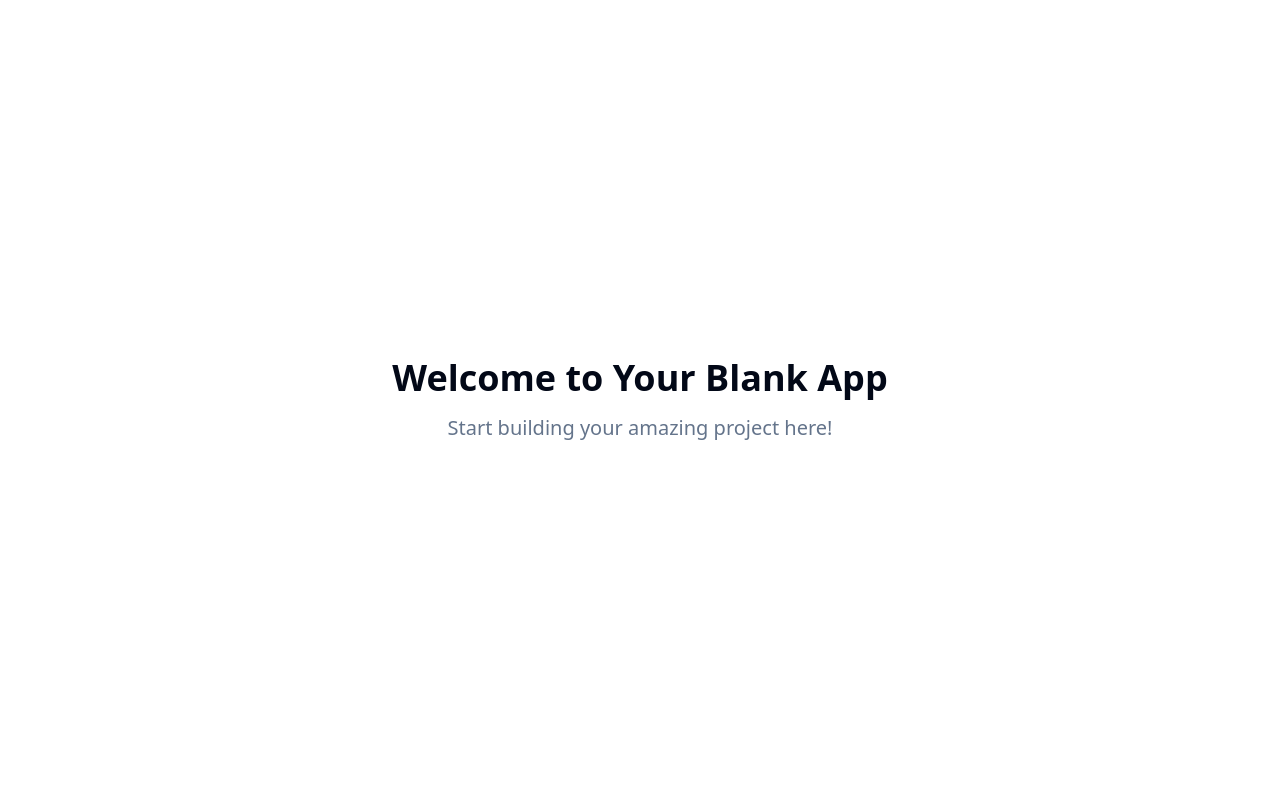
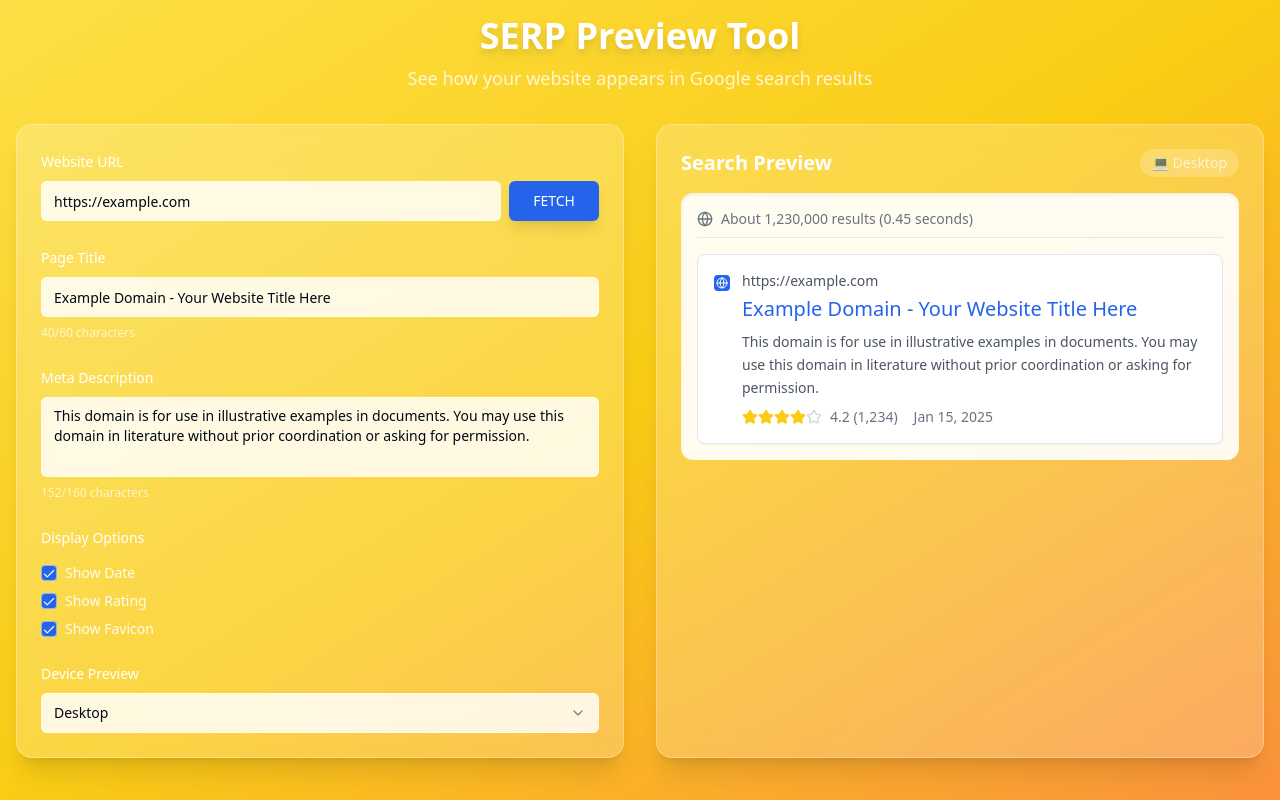
Before and after one commit to shivanshunigam01/SERP-SIMULATOR, a React (Vite) app: page / in a window 1280 px wide. Built offline with nearby package versions, Linux system fonts and the light colour scheme.

Commit message:
feat: Implement SERP preview tool UI

```diff
--- a/src/pages/Index.tsx
+++ b/src/pages/Index.tsx
@@ -1,11 +1,230 @@
-// Update this page (the content is just a fallback if you fail to update the page)
+
+import { useState } from 'react';
+import { Button } from '@/components/ui/button';
+import { Input } from '@/components/ui/input';
+import { Label } from '@/components/ui/label';
+import { Checkbox } from '@/components/ui/checkbox';
+import { Select, SelectContent, SelectItem, SelectTrigger, SelectValue } from '@/components/ui/select';
+import { Textarea } from '@/components/ui/textarea';
+import { Card } from '@/components/ui/card';
+import { Star, Globe } from 'lucide-react';
 
 const Index = () => {
+  const [url, setUrl] = useState('https://example.com');
+  const [pageTitle, setPageTitle] = useState('Example Domain - Your Website Title Here');
+  const [metaDescription, setMetaDescription] = useState('This domain is for use in illustrative examples in documents. You may use this domain in literature without prior coordination or asking for permission.');
+  const [showDate, setShowDate] = useState(true);
+  const [showRating, setShowRating] = useState(true);
+  const [showFavicon, setShowFavicon] = useState(true);
+  const [device, setDevice] = useState('desktop');
+
+  const handleFetch = () => {
+    // Simulate fetching URL data
+    console.log('Fetching URL:', url);
+    // In a real app, this would make an API call to fetch the page metadata
+  };
+
+  const renderStars = (rating: number) => {
+    return Array.from({ length: 5 }, (_, i) => (
+      <Star
+        key={i}
+        className={`w-4 h-4 ${i < rating ? 'fill-yellow-400 text-yellow-400' : 'text-gray-300'}`}
+      />
+    ));
+  };
+
+  const SerpPreview = () => (
+    <div className={`bg-white rounded-lg p-4 shadow-sm border ${device === 'mobile' ? 'max-w-sm' : 'max-w-2xl'}`}>
+      <div className="flex items-start gap-3">
+        {showFavicon && (
+          <div className="flex-shrink-0 mt-1">
+            <div className="w-4 h-4 bg-blue-600 rounded-sm flex items-center justify-center">
+              <Globe className="w-3 h-3 text-white" />
+            </div>
+          </div>
+        )}
+        <div className="flex-1 min-w-0">
+          <div className="flex items-center gap-2 mb-1">
+            <span className="text-sm text-gray-600 truncate">{url}</span>
+          </div>
+          <h3 className="text-xl text-blue-600 hover:underline cursor-pointer mb-2 line-clamp-2">
+            {pageTitle}
+          </h3>
+          <p className="text-sm text-gray-600 leading-relaxed mb-2 line-clamp-3">
+            {metaDescription}
+          </p>
+          <div className="flex items-center gap-4 text-sm text-gray-500">
+            {showRating && (
+              <div className="flex items-center gap-1">
+                <div className="flex">
+                  {renderStars(4)}
+                </div>
+                <span className="ml-1">4.2 (1,234)</span>
+              </div>
+            )}
+            {showDate && (
+              <span>Jan 15, 2025</span>
+            )}
+          </div>
+        </div>
+      </div>
+    </div>
+  );
+
   return (
-    <div className="min-h-screen flex items-center justify-center bg-background">
-      <div className="text-center">
-        <h1 className="text-4xl font-bold mb-4">Welcome to Your Blank App</h1>
-        <p className="text-xl text-muted-foreground">Start building your amazing project here!</p>
+    <div className="min-h-screen bg-gradient-to-br from-yellow-300 via-yellow-400 to-orange-400 p-4">
+      <div className="max-w-7xl mx-auto">
+        <div className="text-center mb-8">
+          <h1 className="text-4xl font-bold text-white mb-2 drop-shadow-lg">
+            SERP Preview Tool
+          </h1>
+          <p className="text-white/80 text-lg">
+            See how your website appears in Google search results
+          </p>
+        </div>
+
+        <div className="grid lg:grid-cols-2 gap-8">
+          {/* Left Panel - Controls */}
+          <Card className="backdrop-blur-lg bg-white/20 border-white/30 shadow-xl rounded-2xl p-6">
+            <div className="space-y-6">
+              {/* URL Input */}
+              <div className="space-y-2">
+                <Label htmlFor="url" className="text-white font-medium">
+                  Website URL
+                </Label>
+                <div className="flex gap-2">
+                  <Input
+                    id="url"
+                    value={url}
+                    onChange={(e) => setUrl(e.target.value)}
+                    placeholder="Enter your website URL"
+                    className="flex-1 bg-white/80 backdrop-blur border-white/50 placeholder:text-gray-500"
+                  />
+                  <Button
+                    onClick={handleFetch}
+                    className="bg-blue-600 hover:bg-blue-700 text-white px-6 shadow-lg"
+                  >
+                    FETCH
+                  </Button>
+                </div>
+              </div>
+
+              {/* Page Title */}
+              <div className="space-y-2">
+                <Label htmlFor="title" className="text-white font-medium">
+                  Page Title
+                </Label>
+                <Input
+                  id="title"
+                  value={pageTitle}
+                  onChange={(e) => setPageTitle(e.target.value)}
+                  placeholder="Enter page title"
+                  className="bg-white/80 backdrop-blur border-white/50 placeholder:text-gray-500"
+                />
+                <p className="text-xs text-white/70">
+                  {pageTitle.length}/60 characters
+                </p>
+              </div>
+
+              {/* Meta Description */}
+              <div className="space-y-2">
+                <Label htmlFor="description" className="text-white font-medium">
+                  Meta Description
+                </Label>
+                <Textarea
+                  id="description"
+                  value={metaDescription}
+                  onChange={(e) => setMetaDescription(e.target.value)}
+                  placeholder="Enter meta description"
+                  rows={3}
+                  className="bg-white/80 backdrop-blur border-white/50 placeholder:text-gray-500 resize-none"
+                />
+                <p className="text-xs text-white/70">
+                  {metaDescription.length}/160 characters
+                </p>
+              </div>
+
+              {/* Toggle Options */}
+              <div className="space-y-4">
+                <Label className="text-white font-medium">Display Options</Label>
+                <div className="space-y-3">
+                  <div className="flex items-center space-x-2">
+                    <Checkbox
+                      id="date"
+                      checked={showDate}
+                      onCheckedChange={setShowDate}
+                      className="border-white/50 data-[state=checked]:bg-blue-600"
+                    />
+                    <Label htmlFor="date" className="text-white/90 cursor-pointer">
+                      Show Date
+                    </Label>
+                  </div>
+                  <div className="flex items-center space-x-2">
+                    <Checkbox
+                      id="rating"
+                      checked={showRating}
+                      onCheckedChange={setShowRating}
+                      className="border-white/50 data-[state=checked]:bg-blue-600"
+                    />
+                    <Label htmlFor="rating" className="text-white/90 cursor-pointer">
+                      Show Rating
+                    </Label>
+                  </div>
+                  <div className="flex items-center space-x-2">
+                    <Checkbox
+                      id="favicon"
+                      checked={showFavicon}
+                      onCheckedChange={setShowFavicon}
+                      className="border-white/50 data-[state=checked]:bg-blue-600"
+                    />
+                    <Label htmlFor="favicon" className="text-white/90 cursor-pointer">
+                      Show Favicon
+                    </Label>
+                  </div>
+                </div>
+              </div>
+
+              {/* Device Selection */}
+              <div className="space-y-2">
+                <Label className="text-white font-medium">Device Preview</Label>
+                <Select value={device} onValueChange={setDevice}>
+                  <SelectTrigger className="bg-white/80 backdrop-blur border-white/50">
+                    <SelectValue />
+                  </SelectTrigger>
+                  <SelectContent>
+                    <SelectItem value="desktop">Desktop</SelectItem>
+                    <SelectItem value="mobile">Mobile</SelectItem>
+                  </SelectContent>
+                </Select>
+              </div>
+            </div>
+          </Card>
+
+          {/* Right Panel - SERP Preview */}
+          <Card className="backdrop-blur-lg bg-white/20 border-white/30 shadow-xl rounded-2xl p-6">
+            <div className="space-y-4">
+              <div className="flex items-center justify-between">
+                <h2 className="text-xl font-semibold text-white">
+                  Search Preview
+                </h2>
+                <div className="text-sm text-white/70 bg-white/20 px-3 py-1 rounded-full">
+                  {device === 'mobile' ? '📱 Mobile' : '💻 Desktop'}
+                </div>
+              </div>
+
+              <div className="bg-white/90 backdrop-blur rounded-xl p-4 shadow-inner">
+                <div className="mb-4 pb-2 border-b border-gray-200">
+                  <div className="flex items-center gap-2 text-sm text-gray-500">
+                    <Globe className="w-4 h-4" />
+                    <span>About 1,230,000 results (0.45 seconds)</span>
+                  </div>
+                </div>
+
+                <SerpPreview />
+              </div>
+            </div>
+          </Card>
+        </div>
       </div>
     </div>
   );
```
